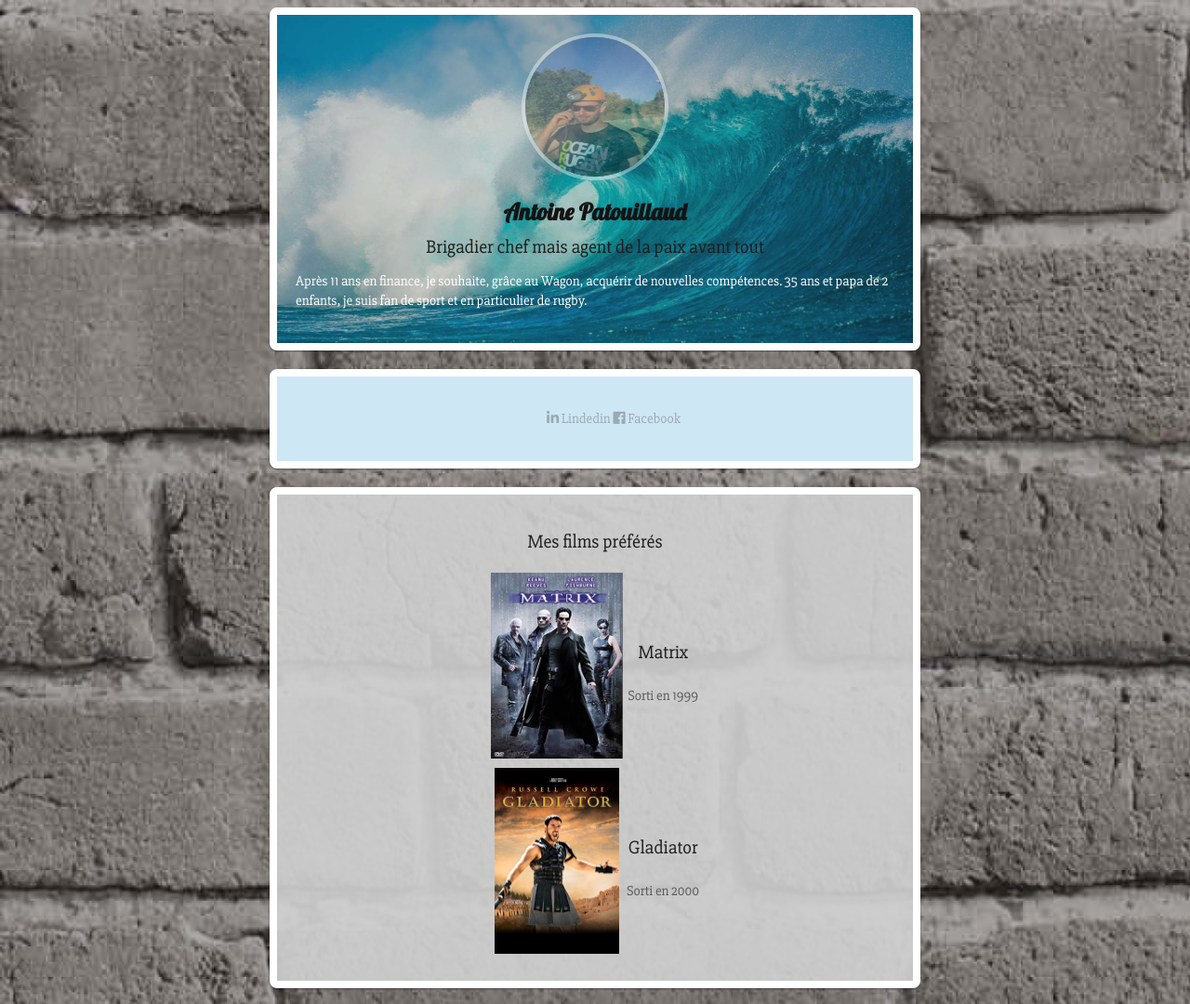
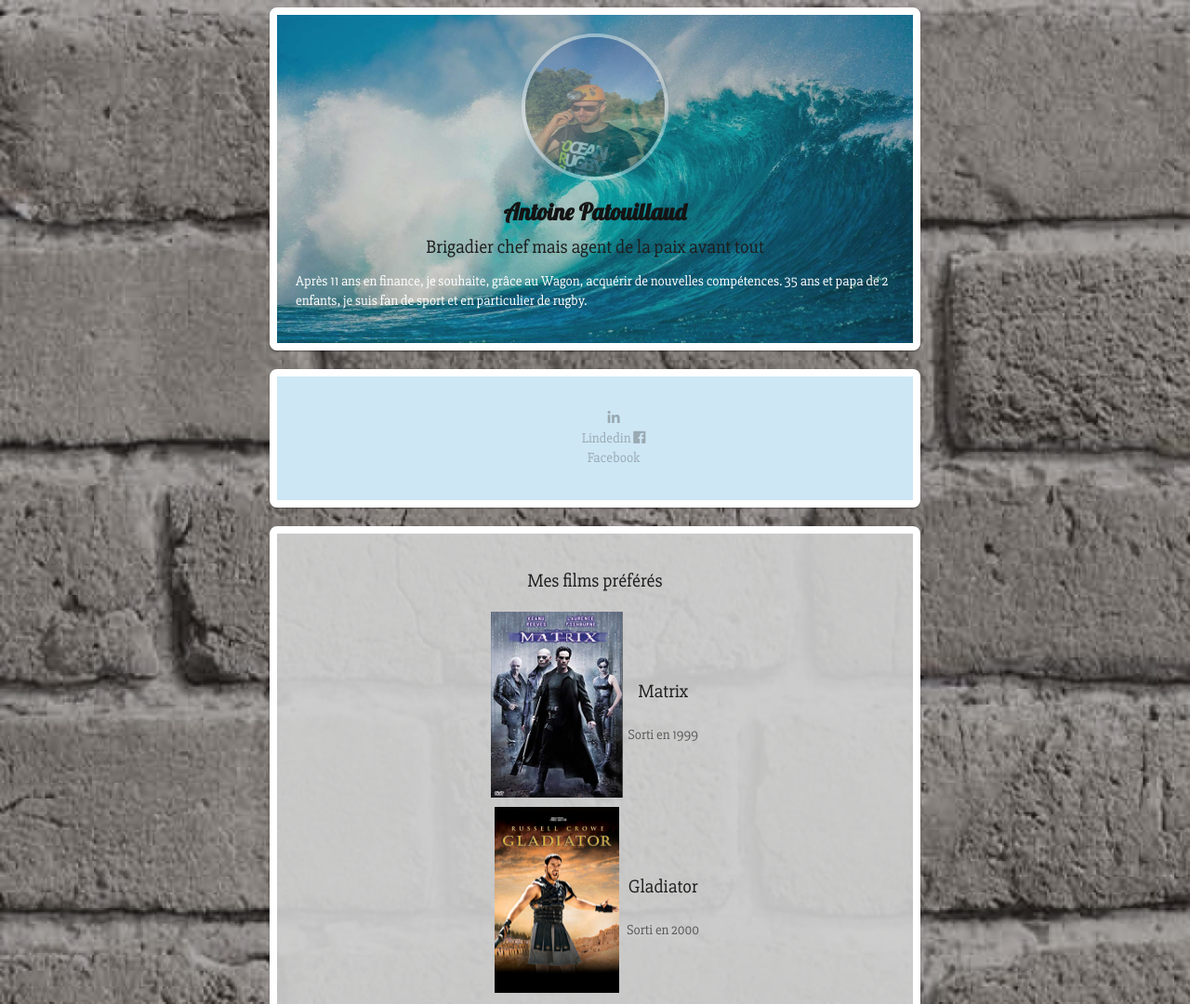
Before and after one commit to apatouillaud/profile, a plain HTML site: page index.html in a window 1280 px wide. Shown: the top 1080 px of the page at 93% size. Drawn offline with Linux system fonts and the light colour scheme.

Commit message:
make my profile prettier

```diff
--- a/index.html
+++ b/index.html
@@ -19,12 +19,14 @@
       <ul>
         <li>
           <a href="https://www.linkedin.com/in/antoine-patouillaud-a712002/" target="_blank">
-            <i class="fab fa-linkedin-in"></i> Lindedin
+            <i class="fab fa-linkedin-in"></i>
+              <br> Lindedin
           </a>
         </li>
         <li>
           <a href="https://www.facebook.com/antoine.patouillaud" target="_blank">
-            <i class="fab fa-facebook"></i> Facebook
+            <i class="fab fa-facebook"></i>
+              <br> Facebook
           </a>
         </li>
       </ul>
```
